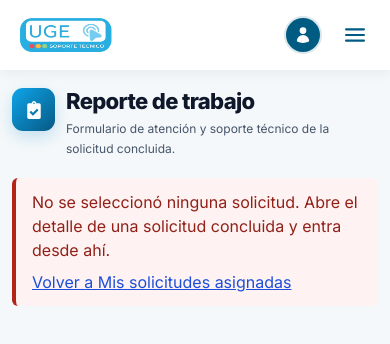
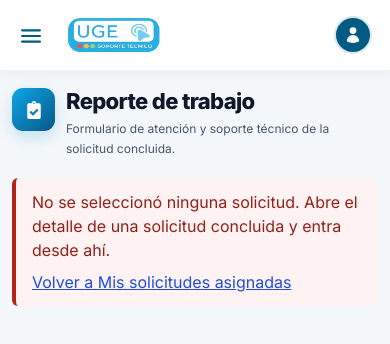
Before and after one commit to elmerCapTerceros/SIT-Frontend, a React (Vite) app: page /reporte-trabajo in a window 390 px wide. Shown: the top 344 px of the page. Built offline with nearby package versions, Linux system fonts and the light colour scheme; sample sign-in values are in the browser's storage.

Commit message:
fix: fix bugs #54

```diff
--- a/src/Components/Navbar/Navbar.css
+++ b/src/Components/Navbar/Navbar.css
@@ -238,6 +238,11 @@
     height: 70px;
     padding: 0 16px;
   }
+
+  .navbar-brand {
+    margin-left: 48px;
+  }
+
   .brand-logo {
     height: 42px;
   }
@@ -257,6 +262,9 @@
     display: flex;
     align-items: center;
     justify-content: center;
+    position: absolute;
+    left: 12px;
+    top: 17px;
   }
 
   /* Los links se convierten en panel desplegable, separado del usuario */
```
